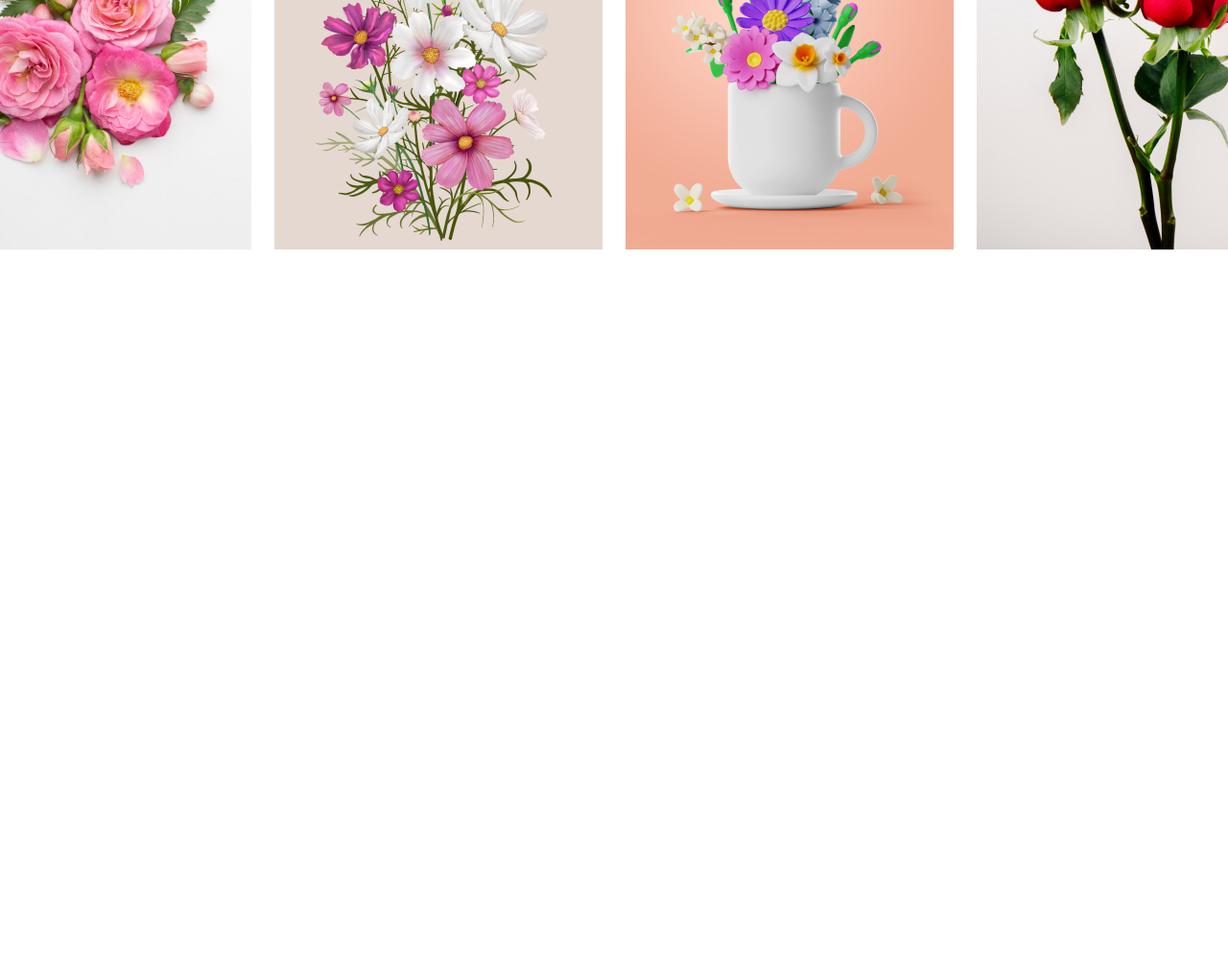
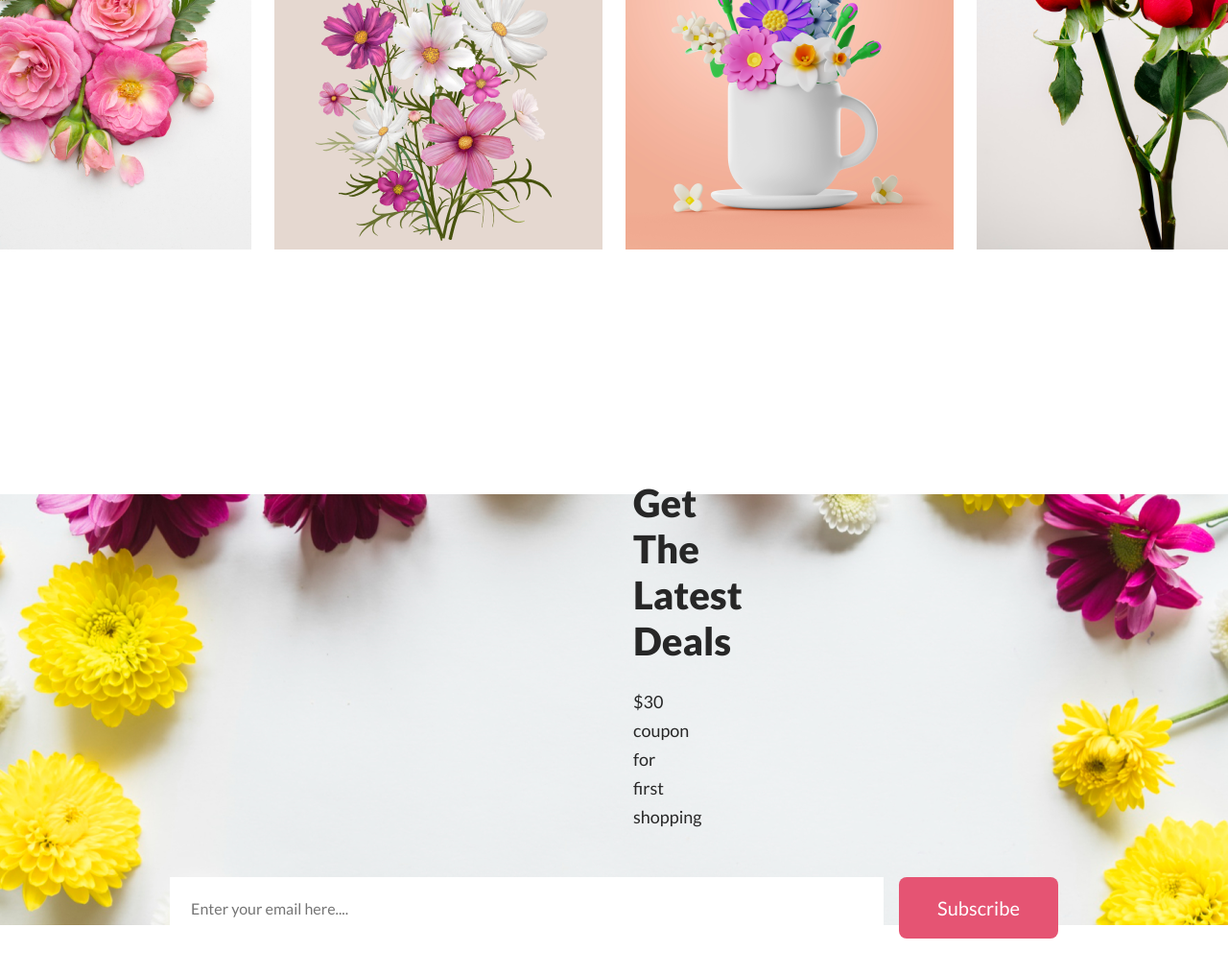
Before and after one commit to shiponirfan/Flower-Shop-Website, a plain HTML site: page index.html in a window 1280 px wide. Shown: the part 4789-5805 px from the top of the page at 96% size. Before the commit the page ends 5049 px from the top, so only its background shows below. Drawn offline with Linux system fonts and the light colour scheme.

Commit message:
latest deals added

```diff
--- a/index.html
+++ b/index.html
@@ -102,6 +102,18 @@
             </div>
         </section>
         <!-- Instagram Section End -->
+        <!--Latest Deals Section Start -->
+        <section class="latest-deals">
+            <div class="heading-title">
+                <h2>Get The Latest Deals</h2>
+                <p>$30 coupon for first shopping</p>
+            </div>
+            <form action="">
+                <input type="email" placeholder="Enter your email here....">
+                <input type="button" class="btn-primary" value="Subscribe">
+            </form>
+        </section>
+        <!--Latest Deals Section End -->
     </main>
     <footer>
 
--- a/styles/styles.css
+++ b/styles/styles.css
@@ -180,3 +180,28 @@ header {
 }
 
 /* Instagram Section CSS End */
+/* Latest Deals Section CSS Start */
+.latest-deals {
+    border-radius: 8px;
+    background-image: url("../assets/images/Rectangle9.png");
+    background-position: center center;
+    background-repeat: no-repeat;
+    padding: 120px 0;
+    margin: 120px 0;
+}
+
+.latest-deals form {
+    display: flex;
+    justify-content: center;
+}
+
+.latest-deals form input[type="email"] {
+    padding: 22px;
+    border: none;
+    width: 700px;
+    color: rgba(39, 39, 39, 0.60);
+    font-size: 16px;
+    margin-right: 16px;
+}
+
+/* Latest Deals Section CSS End */
```
